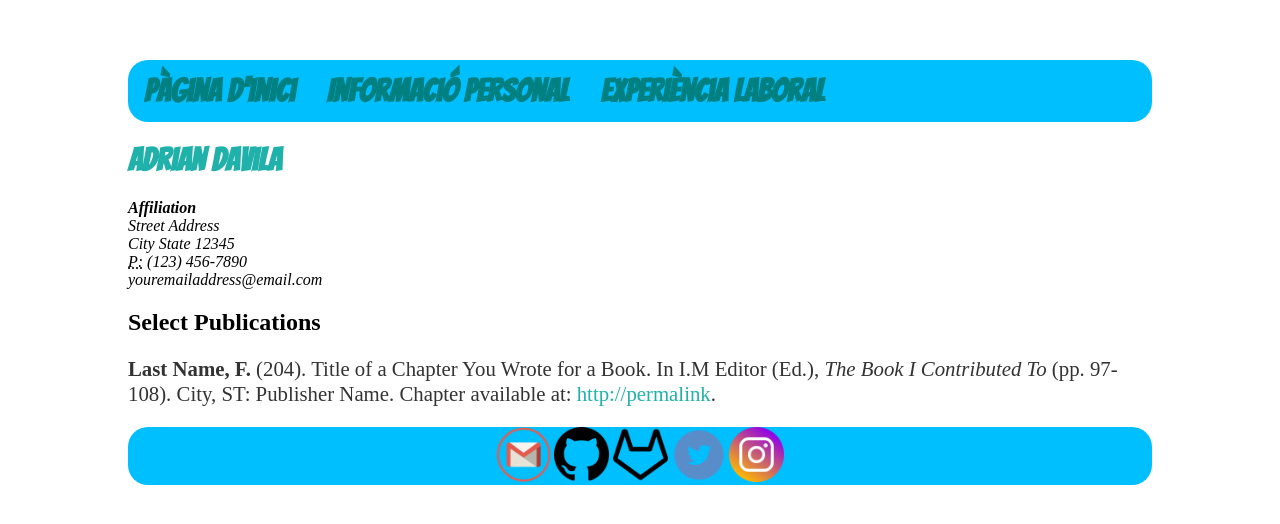
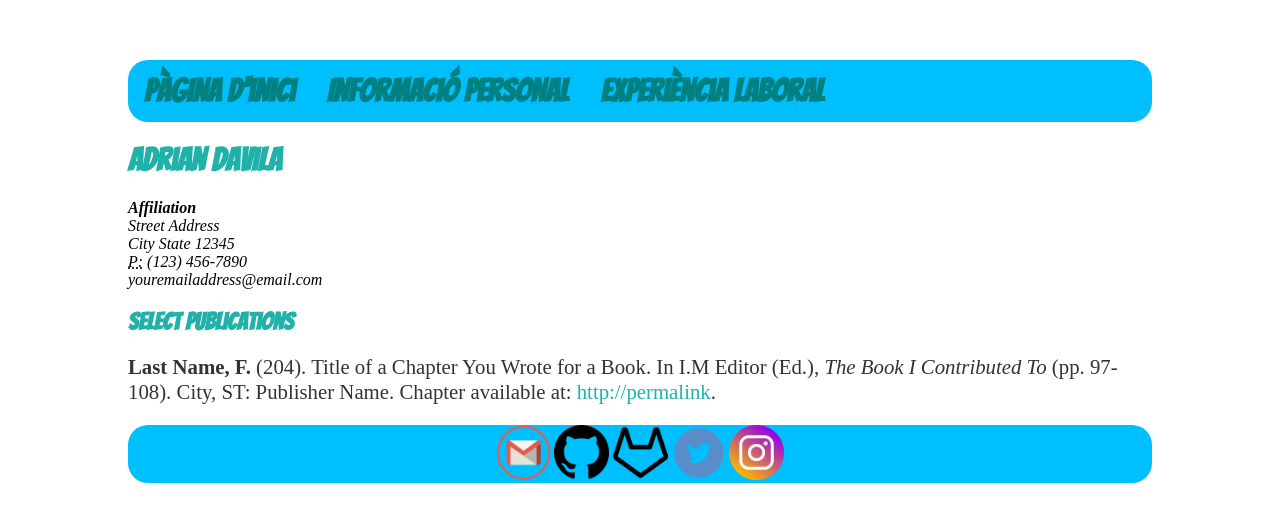
Before and after one commit to isx48102233/isx48102233.github.io, a Jekyll site: the page built from cv/index.html, in a window 1280 px wide. Shown: the top 524 px of the page. Built offline with Jekyll 4.4.1, drawn with Linux system fonts in a browser that asks for light colours.

Commit message:
Update main.css

```diff
--- a/css/main.css
+++ b/css/main.css
@@ -29,7 +29,7 @@ nav ul li a:hover {
     cursor: pointer;
     background-color: #87CEFA;
 }
-h1, h3 {
+h1, h2, h3, h4{
     font-family: 'Bangers';
     color: #20B2AA;
 }
@@ -53,6 +53,3 @@ nav ul li a {
     padding: 14px 16px;
     text-decoration: none;
 }
-div ul.estudis, div ul.estudis ul.estudis {
-    list-style:none;
-}
```
